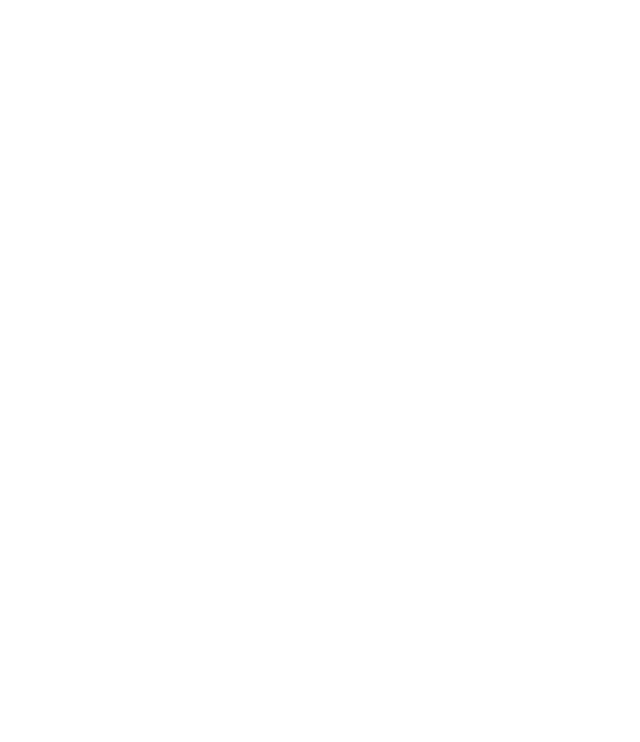
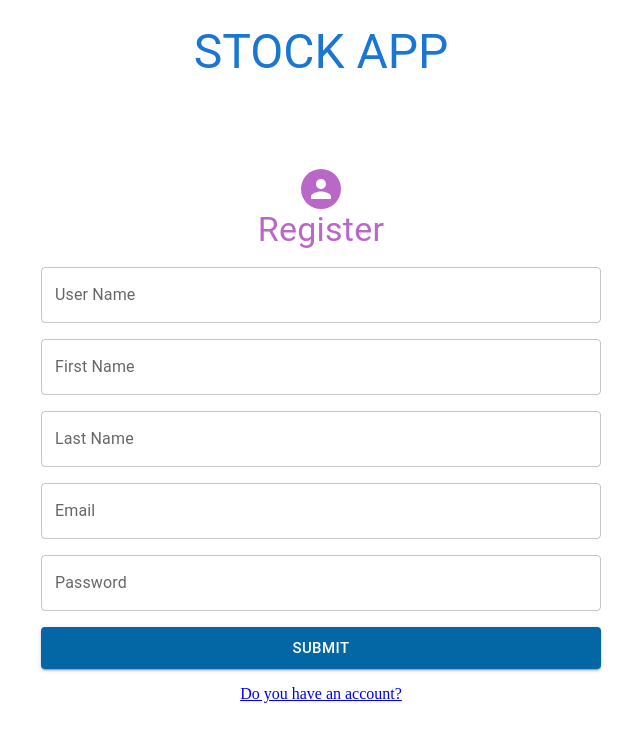
Before and after one commit to nurdoganbahadir/TypeScript-Stock-App, a React (Create React App) app: page /register in a window 1280 px wide. Before the commit this address had no page. Shown: the top 742 px of the page, without its empty margins (319-959 px from the left). Built offline with nearby package versions, Linux system fonts and the light colour scheme.

Commit message:
register page added

```diff
--- a/src/pages/Login.tsx
+++ b/src/pages/Login.tsx
@@ -9,7 +9,7 @@
 import { Formik, Form } from "formik";
 import { object, string } from "yup";
 
-const Login = () => {
+const Login: React.FC = () => {
   const loginSchema = object({
     password: string()
       .required("Şifre zorunludur.")
--- /dev/null
+++ b/src/pages/Register.tsx
@@ -0,0 +1,185 @@
+import Grid from "@mui/material/Grid";
+import Box from "@mui/material/Box";
+import { Link } from "react-router-dom";
+import { Form, Formik } from "formik";
+import { object, string } from "yup";
+import {
+  Avatar,
+  Button,
+  Container,
+  TextField,
+  Typography,
+} from "@mui/material";
+
+const registerSchema = object({
+  username: string()
+    .min(5, "Kullanıcı adı 5 harften az olmamalıdır.")
+    .max(20, "Kullanıcı adı 20 karakterden az olmalıdır.")
+    .required("Kullanıcı adı zorunludur"),
+  firstName: string()
+    .max(20, "İsim 20 karakterden az olmalıdır.")
+    .required("İsim zorunludur"),
+  lastName: string()
+    .max(20, "Soyisim 30 karakterden az olmalıdır.")
+    .required("Soyisim zorunludur"),
+
+  email: string()
+    .email("Lütfen geçerli bir email giriniz.")
+    .required("Email zorunludur"),
+  password: string()
+    .required("Şifre zorunludur")
+    .min(8, "Şifre en az 8 karakter olmalıdır")
+    .max(20, "Şifre en fazla 20 karakter olmalıdır")
+    .matches(/\d+/, "Şifre bir sayı içermelidir")
+    .matches(/[a-z]/, "Şifre bir küçük harf içermelidir")
+    .matches(/[A-Z]/, "Şifre bir büyük harf içermelidir")
+    .matches(/[!/[@$!%*?&,]+/, "Şifre bir özel karakter içermelidir"),
+});
+
+const Register: React.FC = () => {
+  return (
+    <Container maxWidth="lg">
+      <Grid
+        container
+        justifyContent="center"
+        direction="row-reverse"
+        rowSpacing={{ sm: 3 }}
+        sx={{
+          height: "100vh",
+          p: 2,
+        }}
+      >
+        <Grid item xs={12}>
+          <Typography variant="h3" color="primary" align="center">
+            STOCK APP
+          </Typography>
+        </Grid>
+
+        <Grid item xs={12} sm={10} md={6}>
+          <Avatar
+            sx={{
+              backgroundColor: "secondary.light",
+              m: "auto",
+              width: 40,
+              height: 40,
+            }}
+          ></Avatar>
+          <Typography
+            variant="h4"
+            align="center"
+            mb={2}
+            color="secondary.light"
+          >
+            Register
+          </Typography>
+
+          <Formik
+            initialValues={{
+              username: "",
+              firstName: "",
+              lastName: "",
+              email: "",
+              password: "",
+            }}
+            validationSchema={registerSchema}
+            onSubmit={(values, actions) => {
+              actions.resetForm();
+              actions.setSubmitting(false);
+            }}
+          >
+            {({
+              isSubmitting,
+              handleChange,
+              values,
+              touched,
+              errors,
+              handleBlur,
+            }) => (
+              <Form>
+                <Box sx={{ display: "flex", flexDirection: "column", gap: 2 }}>
+                  <TextField
+                    label="User Name"
+                    name="username"
+                    id="username"
+                    type="text"
+                    variant="outlined"
+                    value={values.username}
+                    onChange={handleChange}
+                    onBlur={handleBlur}
+                    error={touched.username && Boolean(errors.username)}
+                    helperText={errors.username}
+                  />
+                  <TextField
+                    label="First Name"
+                    name="firstName"
+                    id="firstName"
+                    type="text"
+                    variant="outlined"
+                    value={values.firstName}
+                    onChange={handleChange}
+                    onBlur={handleBlur}
+                    error={touched.firstName && Boolean(errors.firstName)}
+                    helperText={errors.firstName}
+                  />
+                  <TextField
+                    label="Last Name"
+                    name="lastName"
+                    id="lastName"
+                    type="text"
+                    variant="outlined"
+                    value={values.lastName}
+                    onChange={handleChange}
+                    onBlur={handleBlur}
+                    error={touched.lastName && Boolean(errors.lastName)}
+                    helperText={errors.lastName}
+                  />
+                  <TextField
+                    label="Email"
+                    name="email"
+                    id="email"
+                    type="email"
+                    variant="outlined"
+                    value={values.email}
+                    onChange={handleChange}
+                    onBlur={handleBlur}
+                    error={touched.email && Boolean(errors.email)}
+                    helperText={errors.email}
+                  />
+                  <TextField
+                    label="Password"
+                    name="password"
+                    id="password"
+                    type="password"
+                    variant="outlined"
+                    value={values.password}
+                    onChange={handleChange}
+                    onBlur={handleBlur}
+                    error={touched.password && Boolean(errors.password)}
+                    helperText={errors.password}
+                  />
+                  <Button
+                    type="submit"
+                    variant="contained"
+                    size="large"
+                    sx={{
+                      backgroundColor: "#0367A6",
+                      "&:hover": { backgroundColor: "#023373" },
+                    }}
+                  >
+                    Submit
+                  </Button>
+                </Box>
+              </Form>
+            )}
+          </Formik>
+
+          <Box sx={{ textAlign: "center", mt: 2 }}>
+            <Link to="/">Do you have an account?</Link>
+          </Box>
+        </Grid>
+      </Grid>
+    </Container>
+  );
+};
+
+export default Register;
--- a/src/router/AppRouter.tsx
+++ b/src/router/AppRouter.tsx
@@ -1,12 +1,14 @@
 import React from "react";
 import { Route, BrowserRouter as Router, Routes } from "react-router-dom";
 import Login from "../pages/Login";
+import Register from "../pages/Register";
 
 const AppRouter: React.FC = () => {
   return (
     <Router>
       <Routes>
         <Route path="/" element={<Login />} />
+        <Route path="/register" element={<Register />} />
       </Routes>
     </Router>
   );
```
